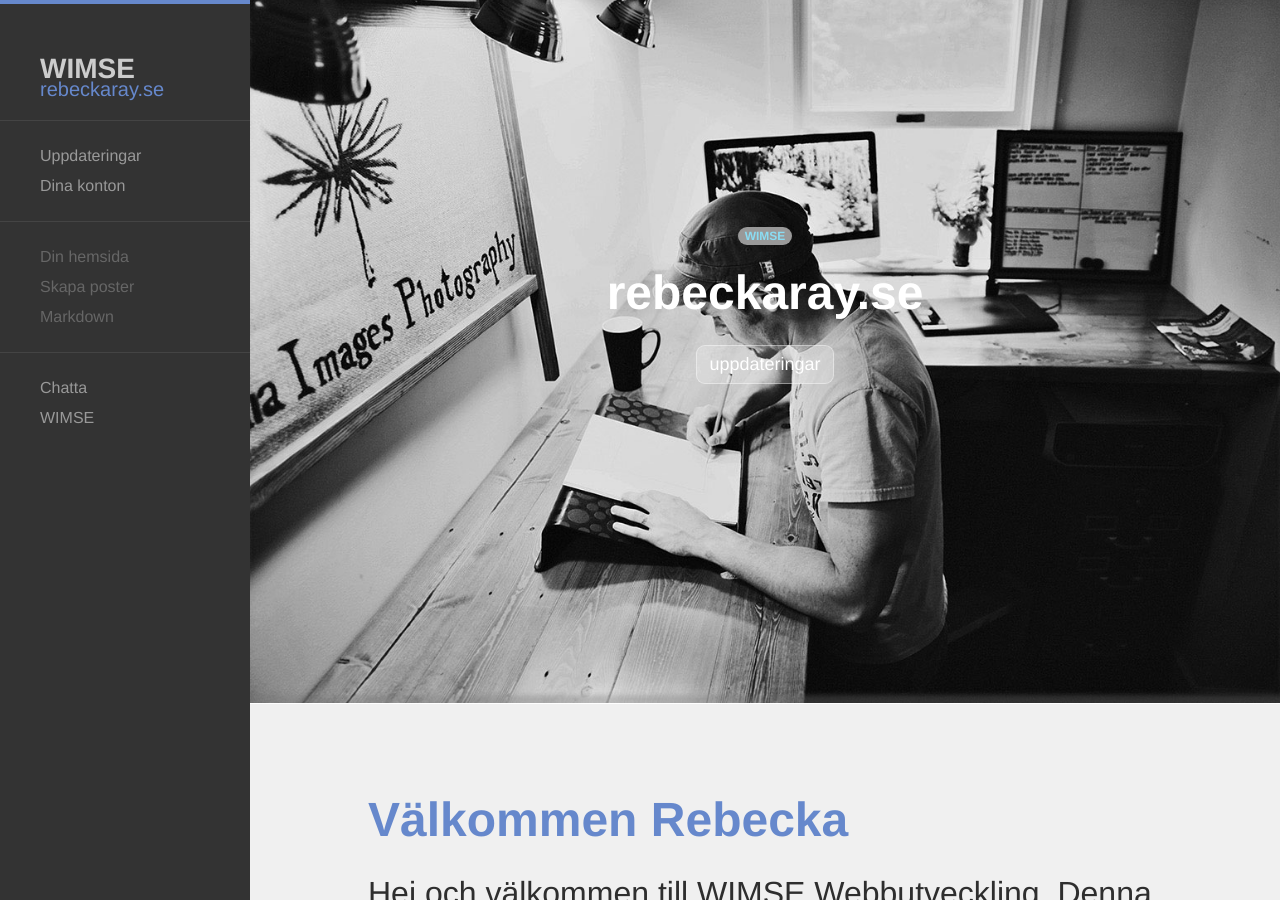
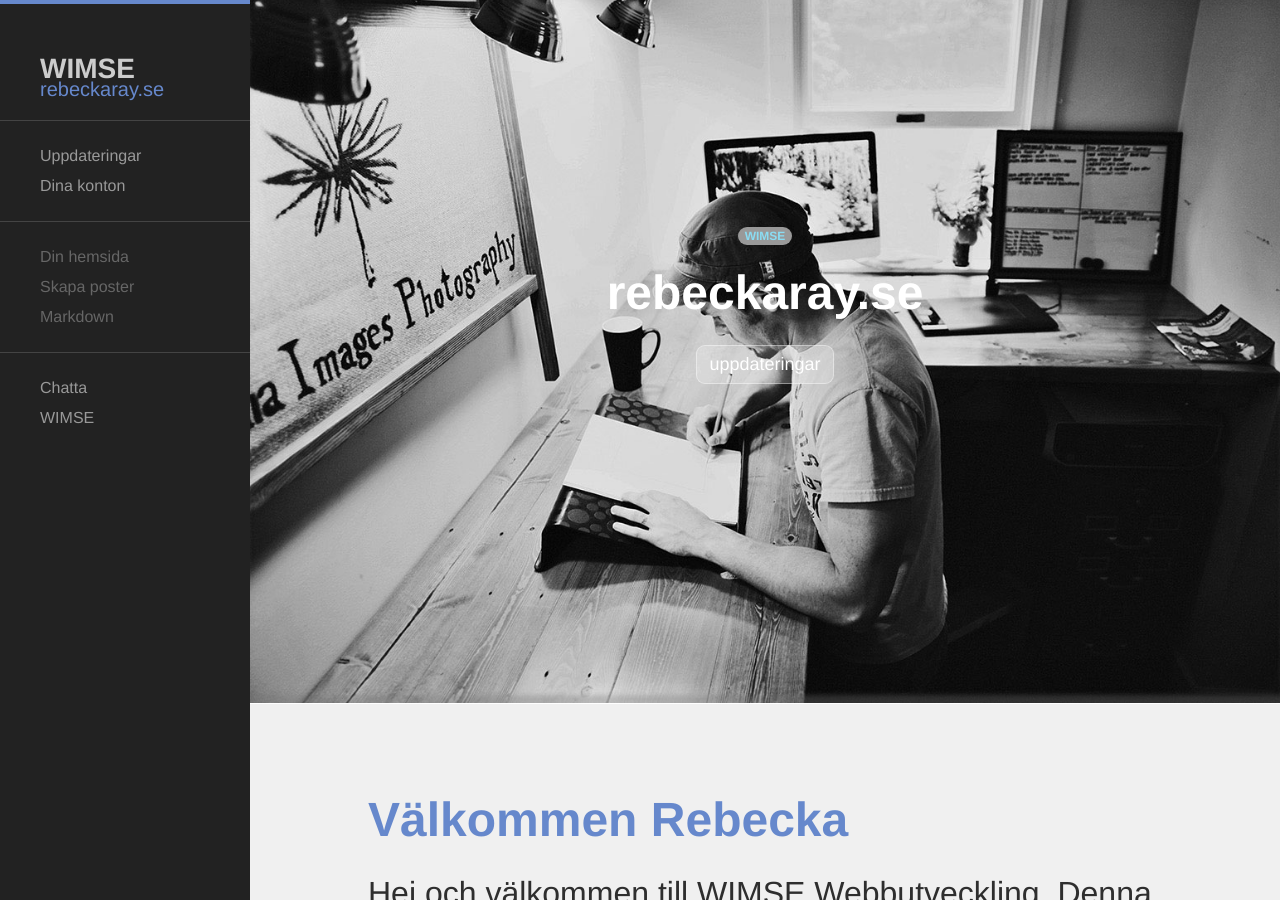
Before and after one commit to rebeckaray/rebeckaray.github.io, a Jekyll site: the page built from index.html, in a window 1280 px wide and 900 px high. Built offline with Jekyll 4.4.1, drawn with Linux system fonts in a browser that asks for light colours; nearby versions of some CDN libraries; Markdown is read by kramdown in place of the engine named in the settings.

Commit message:
darken sidebar

```diff
--- a/css/style.css
+++ b/css/style.css
@@ -102,7 +102,7 @@ hr {
   margin-left:-250px;
   left:250px;
   width:250px;
-  background:#333;
+  background:#222;
   position:fixed;
   height:100%;
   overflow-y:auto;
```
Also changed, not shown: 1 other file.
